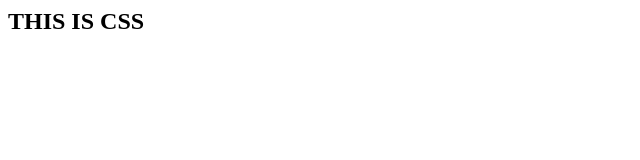
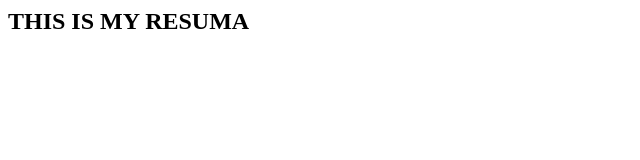
Before and after one commit to jingjingweb1902/resume, a plain HTML site: page index.html in a window 1280 px wide. Shown: the whole page, without its empty margins (0-640 px from the left). Drawn offline with Linux system fonts and the light colour scheme.

Commit message:
Modify index.html

```diff
--- a/index.html
+++ b/index.html
@@ -1,5 +1,5 @@
 <html>
   <body>
-    <h2>THIS IS CSS </h2>
+    <h2>THIS IS MY RESUMA </h2>
   </body>
 </html>
```
